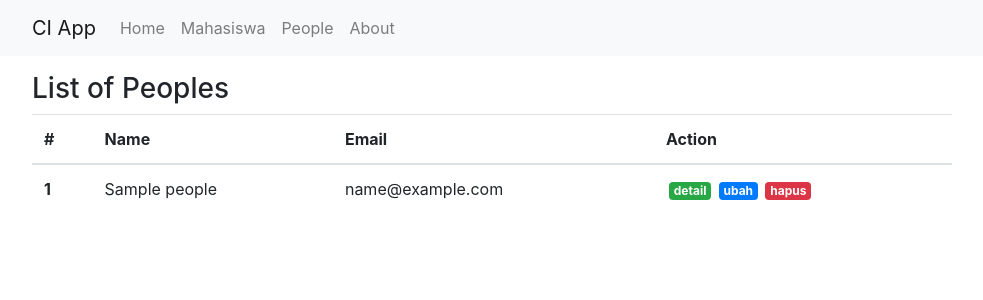
After one commit to MYusron12/fundamental-codeigniter, a CodeIgniter app: page /ci-app/peoples in a window 1280 px wide. The commit adds this page. Shown: the top 300 px of the page, without its empty margins (53-1036 px from the left). Run offline with CodeIgniter, Linux system fonts and the light colour scheme; tables that the repository leaves empty or names only in its code hold one stand-in row (values such as "Sample post").

```diff
--- /dev/null
+++ b/application/controllers/Peoples.php
@@ -0,0 +1,18 @@
+<?php
+
+class Peoples extends CI_Controller
+{
+
+    public function index()
+    {
+        $data['judul'] = 'List of Peoples';
+
+        $this->load->model('Peoples_model', 'peoples');
+
+        $data['peoples'] = $this->peoples->getAllPeoples();
+
+        $this->load->view('templates/header', $data);
+        $this->load->view('peoples/index', $data);
+        $this->load->view('templates/footer');
+    }
+}
--- /dev/null
+++ b/application/models/Peoples_model.php
@@ -0,0 +1,8 @@
+<?php
+
+class Peoples_model extends CI_Model{
+    public function getAllPeoples(){
+        return $this->db->get('peoples')->result_array();
+    }
+}
+?>
--- /dev/null
+++ b/application/views/peoples/index.php
@@ -0,0 +1,33 @@
+<div class="container">
+    <div class="row">
+        <div class="col-md-10">
+
+        <h3 class="mt-3">List of Peoples</h3>
+        <table class="table">
+            <thead>
+                <tr>
+                    <th>#</th>
+                    <th>Name</th>
+                    <th>Email</th>
+                    <th>Action</th>
+                </tr>
+            </thead>
+            <tbody>
+                <?php $i = 1; foreach ($peoples as $people) : ?>
+                <tr>
+                    <th><?= $i++ ?></th>
+                    <td><?= $people['name']; ?></td>
+                    <td><?= $people['email']; ?></td>
+                    <td>
+                        <a href="" class="badge badge-success">detail</a>
+                        <a href="" class="badge badge-primary">ubah</a>
+                        <a href="" class="badge badge-danger">hapus</a>
+                    </td>
+                </tr>
+                <?php endforeach; ?>
+            </tbody>
+        </table>
+
+        </div>
+    </div>
+</div>
--- a/application/views/templates/header.php
+++ b/application/views/templates/header.php
@@ -26,6 +26,7 @@
         <div class="navbar-nav">
           <a class="nav-item nav-link" href="<?= base_url(); ?>">Home <span class="sr-only">(current)</span></a>
           <a class="nav-item nav-link" href="<?= base_url(); ?>mahasiswa">Mahasiswa</a>
+          <a class="nav-item nav-link" href="<?= base_url(); ?>peoples">People</a>
           <a class="nav-item nav-link" href="<?= base_url(); ?>">About</a>
         </div>
       </div>
```
